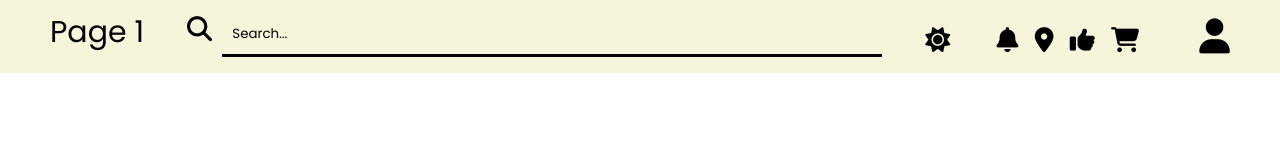
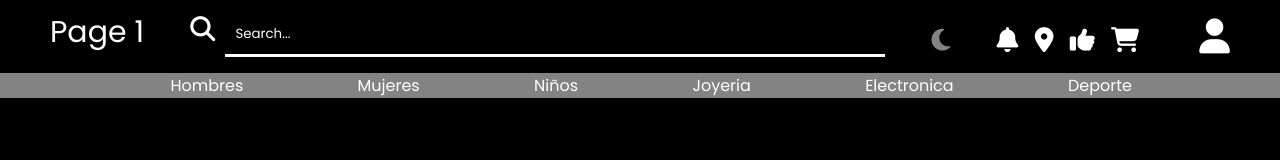
Before and after one commit to FrannnTWK/SUREEE-Proyectos-WEB-, a plain HTML site: page page-1.html in a window 1280 px wide. Drawn offline with Linux system fonts and the light colour scheme.

Commit message:
header completo

```diff
--- a/page-1.css
+++ b/page-1.css
@@ -23,6 +23,10 @@ img{
     border: 0;
 }
 
+a{
+    text-decoration: none;
+}
+
 /*Fin del reset?_______*/
 
 
@@ -32,8 +36,12 @@ img{
     font-family: poppins;
 }
 
+body{
+    background: rgb(0, 0, 0);
+}
+
 header{
-    background: rgb(202, 110, 110);
+    background: rgb(131, 131, 131);
 }
 
 .header-div{
@@ -42,7 +50,8 @@ header{
     justify-content: space-between;
     margin: auto;
     max-width: 100%;
-    background: beige;
+    background: rgb(0, 0, 0);
+    color: #ffffff;
 
 
 }
@@ -57,15 +66,18 @@ h1{
     height: 40px;
     background: transparent;
     border: none;
-    border-bottom: 3px solid rgb(0, 0, 0);
+    border-bottom: 3px solid rgb(255, 255, 255);
 
-    color: beige;
     padding: 0px 10px;
     cursor: pointer;
 }
 
 ::placeholder{
-    color: rgb(0, 0, 0);
+    color: rgb(255, 255, 255);
+}
+
+.input-div{
+    color: #ffffff;
 }
 
 button{
@@ -77,6 +89,7 @@ button{
     font-size: 25px;
     border: none;
     background: transparent;
+    color: #ffffff;
 }
 
 
@@ -86,30 +99,35 @@ button{
     background: transparent;
     border: none;
     margin-right: 30px;
+    color: rgb(131, 131, 131);
 }
 
 .notificacion{
     font-size: 25px;
     background: transparent;
     border: none;
+    color: #ffffff;
 }
 
 .ubicacion{
     font-size: 25px;
     background: transparent;
     border: none;
+    color: #ffffff;
 }
 
 .like{
     font-size: 25px;
     background: transparent;
     border: none;
+    color: #ffffff;
 }
 
 .carrito{
     font-size: 25px;
     background: transparent;
     border: none;
+    color: #ffffff;
 }
 
 
@@ -119,4 +137,38 @@ button{
     padding: 0%;
     background: transparent;
     border: none;
+    color: #ffffff;
 }
+
+
+/*parte de apartados*/
+
+
+.nav-div{
+    width: 80%;
+    margin: auto;
+}
+
+.li-de-apartados{
+    list-style: none;
+
+}
+
+.ul-de-apartados{
+    padding: 0 20px ;
+    display: flex;
+    justify-content: space-between;
+    text-decoration: none;
+}
+
+
+.apartados{
+    display: flex;
+    justify-content: space-around;
+    text-decoration: none;
+    color: #ffffff;
+
+
+}
+
+/*Parte del main*/
--- a/page-1.html
+++ b/page-1.html
@@ -31,7 +31,7 @@
             <div class="iconos-div">
                 <nav class="iconos-nav">
 
-                    <button class="brillo"><i class="fa-solid fa-sun"></i></button>
+                    <button class="brillo"><i class="fa-solid fa-moon"></i></button>
                     <button class="notificacion"><i class="fa-solid fa-bell"></i></button>
                     <button class="ubicacion"><i class="fa-solid fa-location-dot"></i></button>
                     <button class="like"><i class="fa-solid fa-thumbs-up"></i></button>
@@ -43,6 +43,23 @@
 
         </div>
 
+        <div class="navegador-div">
+            <nav class="navegador-nav">
+                <div class="nav-div">
+                    <li class="li-de-apartados">
+                        <ul class="ul-de-apartados">
+                            <a class="apartados" href="#">Hombres</a>
+                            <a class="apartados" href="#">Mujeres</a>
+                            <a class="apartados" href="#">Niños</a>
+                            <a class="apartados" href="#">Joyeria</a>
+                            <a class="apartados" href="#">Electronica</a>
+                            <a class="apartados" href="#">Deporte</a>
+                        </ul>
+                    </li>
+                </div>
+            </nav>
+        </div>
+
     </header>
 
     <main></main>
```
